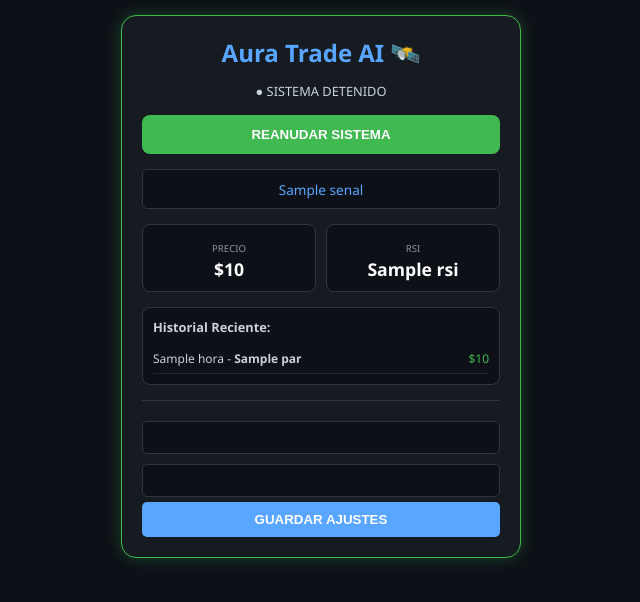
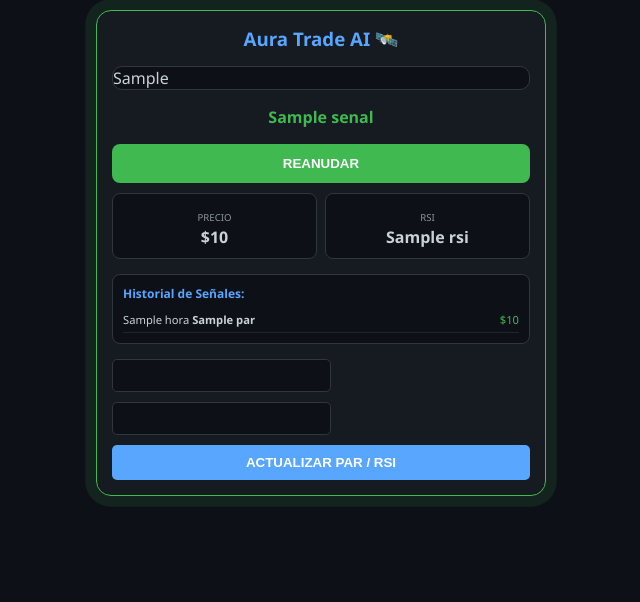
Before and after one commit to Dentalmovil/Aura-Trade-AI, a Flask app: template templates/index.html in a window 1280 px wide. Shown: the top 602 px of the page, without its empty margins (319-959 px from the left). Run offline with Flask 3, Linux system fonts and the light colour scheme; the template is opened without the code that fills it: most values are stand-ins (such as "Sample title", 1, 10 or a date in 2020).

Commit message:
Actualizar index.html

```diff
--- a/templates/index.html
+++ b/templates/index.html
@@ -3,65 +3,71 @@
 <head>
     <meta charset="UTF-8">
     <meta name="viewport" content="width=device-width, initial-scale=1.0">
-    <title>Aura Trade AI - Master Control</title>
+    <title>Aura Trade AI - Master Dashboard</title>
     <style>
         :root { --bg: #0d1117; --card: #161b22; --accent: #58a6ff; --green: #3fb950; --red: #f85149; --border: #30363d; }
-        body { background: var(--bg); color: #c9d1d9; font-family: 'Segoe UI', sans-serif; margin: 0; padding: 15px; display: flex; flex-direction: column; align-items: center; }
-        .container { background: var(--card); padding: 20px; border-radius: 15px; border: 1px solid var(--border); width: 100%; max-width: 400px; box-sizing: border-box; position: relative; }
-        .alerta-activa { border-color: var(--green); box-shadow: 0 0 15px rgba(63, 185, 80, 0.3); }
-        .grid { display: grid; grid-template-columns: 1fr 1fr; gap: 10px; margin: 15px 0; }
+        body { background: var(--bg); color: #c9d1d9; font-family: 'Segoe UI', sans-serif; margin: 0; padding: 10px; display: flex; flex-direction: column; align-items: center; }
+        .container { background: var(--card); padding: 15px; border-radius: 15px; border: 1px solid var(--border); width: 100%; max-width: 450px; box-sizing: border-box; }
+        .alerta-activa { border-color: var(--green); box-shadow: 0 0 20px rgba(63, 185, 80, 0.4); animation: pulse 2s infinite; }
+        @keyframes pulse { 0% { box-shadow: 0 0 0 0 rgba(63, 185, 80, 0.4); } 70% { box-shadow: 0 0 0 15px rgba(63, 185, 80, 0); } 100% { box-shadow: 0 0 0 0 rgba(63, 185, 80, 0); } }
+        .chart-container { margin: 15px 0; background: #0d1117; border-radius: 10px; border: 1px solid var(--border); overflow: hidden; }
+        .grid { display: grid; grid-template-columns: 1fr 1fr; gap: 8px; margin-bottom: 15px; }
         .box { background: #0d1117; padding: 10px; border-radius: 8px; border: 1px solid var(--border); text-align: center; }
-        .val { font-size: 1.1rem; font-weight: bold; color: white; display: block; }
-
-        .btn-panic { background: var(--red); color: white; border: none; padding: 12px; width: 100%; border-radius: 8px; cursor: pointer; font-weight: bold; margin-bottom: 15px; text-transform: uppercase; }
+        .btn-panic { background: var(--red); color: white; border: none; padding: 12px; width: 100%; border-radius: 8px; cursor: pointer; font-weight: bold; margin-bottom: 10px; transition: 0.3s; }
         .btn-start { background: var(--green); }
-
-        .historial { margin-top: 15px; background: #0d1117; border-radius: 8px; padding: 10px; border: 1px solid var(--border); }
-        .historial-item { font-size: 0.75rem; padding: 6px 0; border-bottom: 1px solid #21262d; display: flex; justify-content: space-between; }
-
-        input { background: #0d1117; border: 1px solid var(--border); color: white; padding: 8px; border-radius: 5px; width: 100%; margin: 5px 0; box-sizing: border-box; }
-        .btn-save { background: var(--accent); color: white; border: none; padding: 10px; width: 100%; border-radius: 5px; cursor: pointer; font-weight: bold; }
+        .historial-item { font-size: 0.7rem; padding: 5px 0; border-bottom: 1px solid #21262d; display: flex; justify-content: space-between; }
+        input { background: #0d1117; border: 1px solid var(--border); color: white; padding: 8px; border-radius: 5px; width: 48%; margin-bottom: 10px; }
     </style>
 </head>
-<body>
-    <div class="container {{ 'alerta-activa' if alerta }}">
-        <h2 style="color: var(--accent); margin: 0 0 5px 0; text-align: center;">Aura Trade AI 🛰️</h2>
-        <p style="font-size: 0.8rem; text-align: center; color: {{ var('--green') if config.activo else var('--red') }}; margin-bottom: 15px;">
-            ● {{ 'SISTEMA ESCANEANDO' if config.activo else 'SISTEMA DETENIDO' }}
+<body onload="verificarAlerta()">
+    <audio id="audioAlerta" src="https://assets.mixkit.co/active_storage/sfx/2869/2869-preview.mp3" preload="auto"></audio>
+
+    <div class="container {{ 'alerta-activa' if alerta }}" id="mainContainer">
+        <h3 style="color: var(--accent); margin: 0; text-align: center;">Aura Trade AI 🛰️</h3>
+
+        <div class="chart-container">
+            {{ graph_html | safe }}
+        </div>
+
+        <p id="txtSenal" style="text-align:center; font-weight:bold; color: {{ 'var(--green)' if alerta else 'white' }};">
+            {{ senal }}
         </p>
 
         <a href="/toggle" style="text-decoration: none;">
             <button class="btn-panic {{ 'btn-start' if not config.activo }}">
-                {{ 'DETENER BOT (PÁNICO)' if config.activo else 'REANUDAR SISTEMA' }}
+                {{ 'PAUSAR BOT' if config.activo else 'REANUDAR' }}
             </button>
         </a>
 
-        <div style="background: #0d1117; padding: 8px; border-radius: 5px; text-align: center; border: 1px solid var(--border); margin-bottom: 15px;">
-            <span style="font-size: 0.85rem; color: var(--accent);">{{ senal }}</span>
+        <div class="grid">
+            <div class="box"><span style="color: #8b949e; font-size: 0.6rem;">PRECIO</span><span style="display:block; font-weight:bold;">${{ precio }}</span></div>
+            <div class="box"><span style="color: #8b949e; font-size: 0.6rem;">RSI</span><span style="display:block; font-weight:bold;">{{ rsi }}</span></div>
         </div>
 
-        <div class="grid">
-            <div class="box"><span style="color: #8b949e; font-size: 0.6rem;">PRECIO</span><span class="val">${{ precio }}</span></div>
-            <div class="box"><span style="color: #8b949e; font-size: 0.6rem;">RSI</span><span class="val">{{ rsi }}</span></div>
-        </div>
-
-        <div class="historial">
-            <p style="margin: 0 0 8px 0; font-size: 0.8rem; font-weight: bold;">Historial Reciente:</p>
+        <div style="background: #0d1117; padding: 10px; border-radius: 8px; border: 1px solid var(--border);">
+            <p style="margin:0 0 5px 0; font-size:0.75rem; font-weight:bold; color:var(--accent);">Historial de Señales:</p>
             {% for item in historial %}
-            <div class="historial-item">
-                <span>{{ item.hora }} - <strong>{{ item.par }}</strong></span>
-                <span style="color: var(--green);">${{ item.precio }}</span>
-            </div>
+            <div class="historial-item"><span>{{ item.hora }} <b>{{ item.par }}</b></span><span style="color:var(--green);">${{ item.precio }}</span></div>
             {% endfor %}
         </div>
 
-        <div style="margin-top: 15px; padding-top: 15px; border-top: 1px solid var(--border);">
-            <form action="/update" method="POST">
-                <input type="text" name="symbol" value="{{ config.symbol }}">
-                <input type="number" name="rsi_limite" value="{{ config.rsi_limite }}">
-                <button type="submit" class="btn-save">GUARDAR AJUSTES</button>
-            </form>
-        </div>
+        <form action="/update" method="POST" style="margin-top: 15px; display: flex; justify-content: space-between; flex-wrap: wrap;">
+            <input type="text" name="symbol" value="{{ config.symbol }}">
+            <input type="number" name="rsi_limite" value="{{ config.rsi_limite }}">
+            <button type="submit" style="background:var(--accent); border:none; color:white; padding:10px; width:100%; border-radius:5px; font-weight:bold; cursor:pointer;">ACTUALIZAR PAR / RSI</button>
+        </form>
     </div>
+
+    <script>
+        function verificarAlerta() {
+            const tieneAlerta = "{{ alerta }}" === "True";
+            if (tieneAlerta) {
+                const audio = document.getElementById("audioAlerta");
+                audio.play().catch(e => console.log("Esperando interacción del usuario para audio"));
+            }
+            // Auto-recarga cada 30 segundos para sincronizar con el bot
+            setTimeout(() => { location.reload(); }, 30000);
+        }
+    </script>
 </body>
 </html>
```
